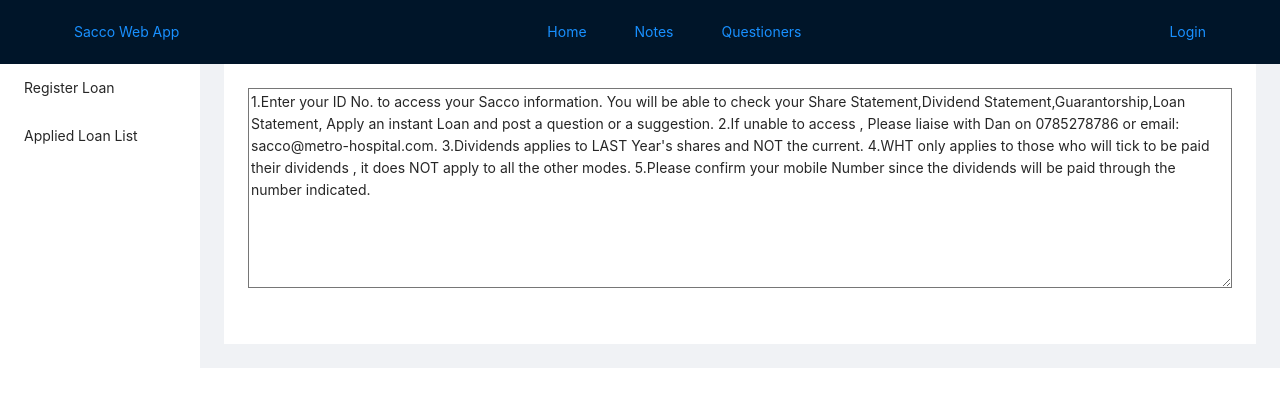
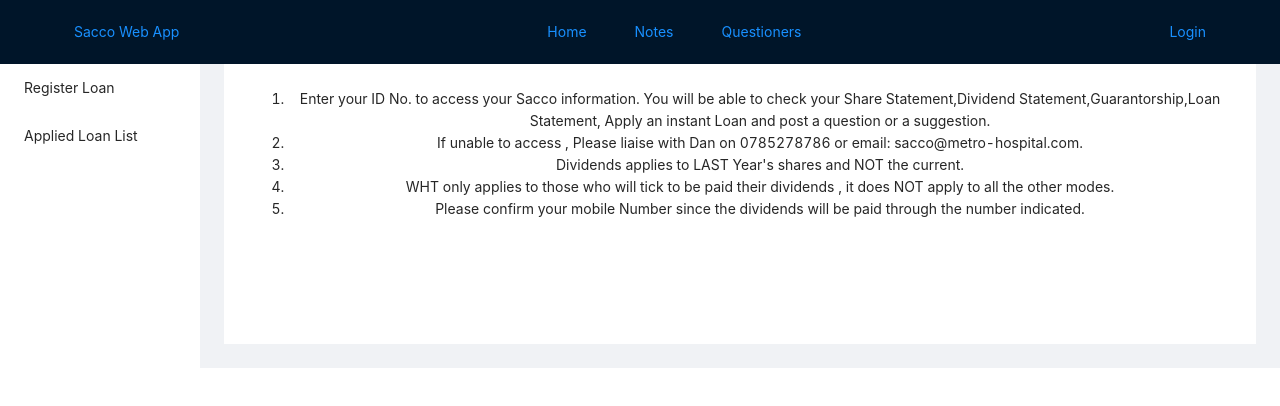
Before and after one commit to mbuguamary/Sacco-App, a React (Create React App) app: page /Notes in a window 1280 px wide. Shown: the top 406 px of the page. Built offline with nearby package versions, Linux system fonts and the light colour scheme.

Commit message:
added style

```diff
--- a/src/Components/Notes/Notes.js
+++ b/src/Components/Notes/Notes.js
@@ -4,13 +4,14 @@ function Notes() {
  return(
     <div>
        <form>
-       <textarea>
-1.Enter your ID No. to access your Sacco information. You will be able to check your Share Statement,Dividend Statement,Guarantorship,Loan Statement, Apply an instant Loan and post a question or a suggestion.
-2.If unable to access , Please liaise with Dan on 0785278786 or email: sacco@metro-hospital.com.
-3.Dividends applies to LAST Year's shares and NOT the current.
-4.WHT only applies to those who will tick to be paid their dividends , it does NOT apply to all the other modes.
-5.Please confirm your mobile Number since the dividends will be paid through the number indicated.
-      </textarea>
+
+       <ol>
+<li>Enter your ID No. to access your Sacco information. You will be able to check your Share Statement,Dividend Statement,Guarantorship,Loan Statement, Apply an instant Loan and post a question or a suggestion.</li>
+<li>If unable to access , Please liaise with Dan on 0785278786 or email: sacco@metro-hospital.com.</li>
+<li>Dividends applies to LAST Year's shares and NOT the current. </li>
+<li>WHT only applies to those who will tick to be paid their dividends , it does NOT apply to all the other modes.</li>
+<li>Please confirm your mobile Number since the dividends will be paid through the number indicated.</li>
+      </ol>
         </form>
     </div>
  )
```
